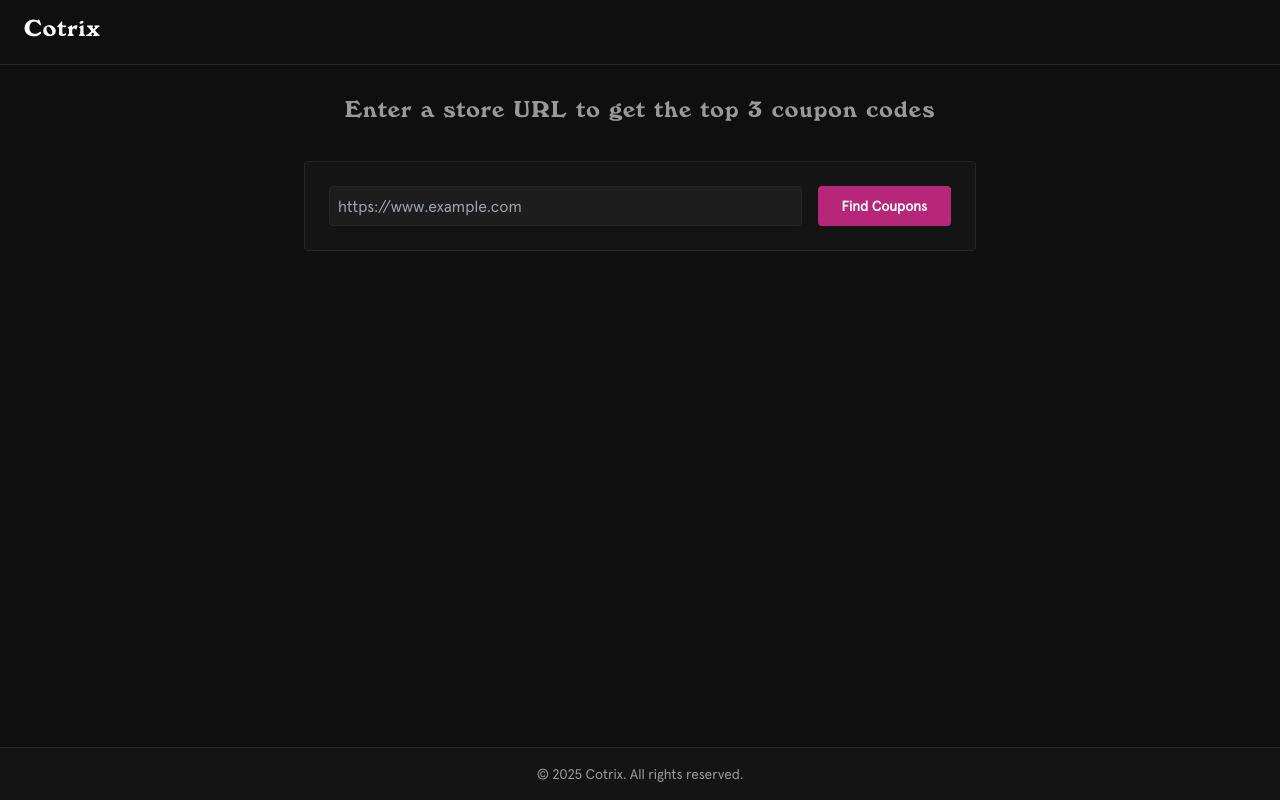
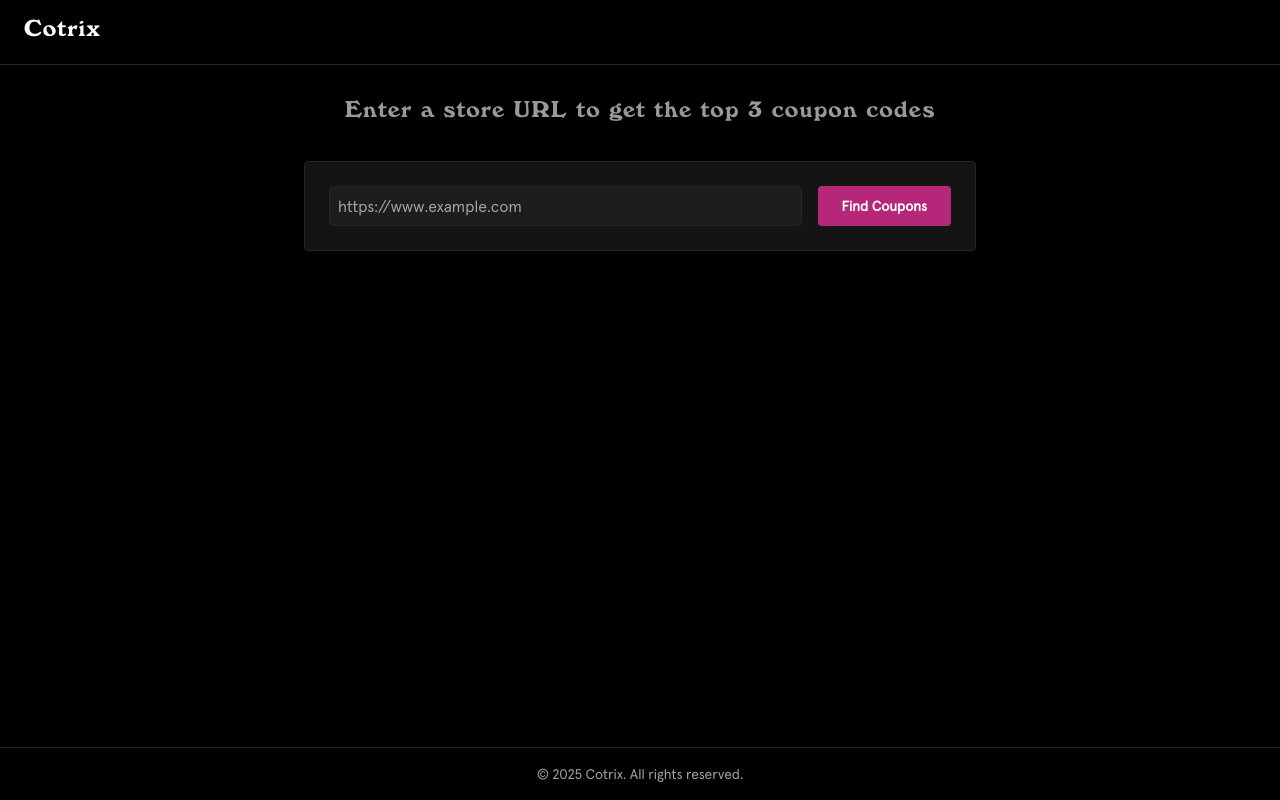
Before and after one commit to douvy/cotrix, a React (Create React App) app in the folder client/: page / in a window 1280 px wide. Built offline with nearby package versions, Linux system fonts and the light colour scheme.

Commit message:
update UI colors

```diff
--- a/client/src/App.tsx
+++ b/client/src/App.tsx
@@ -24,9 +24,9 @@ function App() {
   };
 
   return (
-    <div className="flex flex-col min-h-screen bg-[#0f0f0f] text-white">
+    <div className="flex flex-col min-h-screen bg-[#000] text-white">
       {/* Header (minimal) */}
-      <header className="bg-[#0f0f0f] border-b border-[#262626] px-6 py-4">
+      <header className="bg-[#010101] border-b border-[#262626] px-6 py-4">
         <h1 className="text-2xl font-bold tracking-wider text-white">Cotrix</h1>
       </header>
 
@@ -138,7 +138,7 @@ function App() {
       </main>
 
       {/* Sticky Footer */}
-      <footer className="mt-auto bg-[#141414] border-t border-[#262626] py-4 text-center text-[#999999] text-sm">
+      <footer className="mt-auto bg-[#010101] border-t border-[#262626] py-4 text-center text-[#A1A1A1] text-sm">
         &copy; {new Date().getFullYear()} Cotrix. All rights reserved.
       </footer>
     </div>
```
